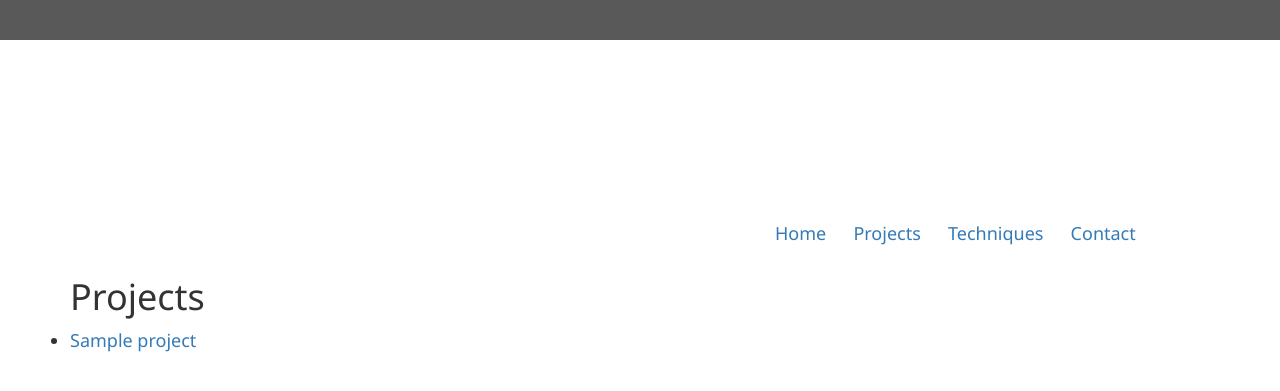
After one commit to jjwest/portfolio, a Flask app: template templates/all_projects.html in a window 1280 px wide. The commit adds this page. Shown: the top 391 px of the page. Run offline with Flask 2, Linux system fonts and the light colour scheme; the template is opened without the code that fills it: most values are stand-ins (such as "Sample title", 1, 10 or a date in 2020); some libraries are stand-ins or nearby versions.

Commit message:
Fixat datalager

```diff
--- a/projects.json
+++ b/projects.json
@@ -1,6 +1,10 @@
 [
     {
 	"id": 1,
-	"name": "Spacecraze"
+	"name": "Spacecraze",
+	"techniques": [
+	    "C++",
+	    "SDL2"
+	]
     }
 ]
--- a/server.py
+++ b/server.py
@@ -1,7 +1,10 @@
 from flask import Flask, request, render_template
 import json
+import database
 
 app = Flask(__name__)
+
+PROJECTS = 'projects.json'
 
 
 @app.route('/')
@@ -10,18 +13,29 @@ def index():
 
 
 @app.route('/projects')
-def projects():
-    return render_template('projects.html')
+def all_projects():
+    projects = database.load(PROJECTS)
+    return render_template('all_projects.html', projects=projects)
 
 
 @app.route('/techniques')
 def techniques():
-    return render_template('techniques.html')
+    projects = database.load(PROJECTS)
+    techniques = database.get_techniques(projects)
+    return render_template('techniques.html', techniques=techniques)
 
 
 @app.route('/contact')
 def contact():
     return render_template('contact.html')
 
+
+@app.route('/project/<int:id>')
+def project(id):
+    projects = database.load(PROJECTS)
+    project = database.get_project(projects, id)
+    return render_template('project.html', project=project)
+
+
 if __name__ == '__main__':
     app.run(debug=True)
--- /dev/null
+++ b/templates/all_projects.html
@@ -0,0 +1,9 @@
+{% extends "layout.html" %}
+{% block main %}
+<h1>Projects</h1>
+<ul>
+  {% for project in projects %}
+  <li><a href={{ url_for('project', id=project.id) }}>{{ project.name }}</a></li>
+  {% endfor %}
+</ul>
+{% endblock %}
--- a/templates/layout.html
+++ b/templates/layout.html
@@ -18,7 +18,7 @@
 	<div class="col-md-7"></div>
 	  <ul class="col-md-5">
 	    <li class="menu-item"><a href={{ url_for('index') }}>Home</a></li>
-	    <li class="menu-item"><a href={{ url_for('projects') }}>Projects</a></li>
+	    <li class="menu-item"><a href={{ url_for('all_projects') }}>Projects</a></li>
 	    <li class="menu-item"><a href={{ url_for('techniques') }}>Techniques</a></li>
 	    <li class="menu-item"><a href={{ url_for('contact') }}>Contact</a></li>
 	  </ul>
--- a/templates/projects.html
+++ b/templates/project.html
@@ -1,4 +1,4 @@
 {% extends "layout.html" %}
 {% block main %}
-<h1>Projects</h1>
+<h1>{{ project.name }}</h1>
 {% endblock %}
--- a/templates/techniques.html
+++ b/templates/techniques.html
@@ -1,4 +1,9 @@
 {% extends "layout.html" %}
 {% block main %}
 <h1>Techniques</h1>
+<ul>
+  {% for technique in techniques %}
+  <li>{{ technique }}</li>
+  {% endfor %}
+</ul>
 {% endblock %}
```
Also changed, not shown: database.py (+6 -7 lines).
